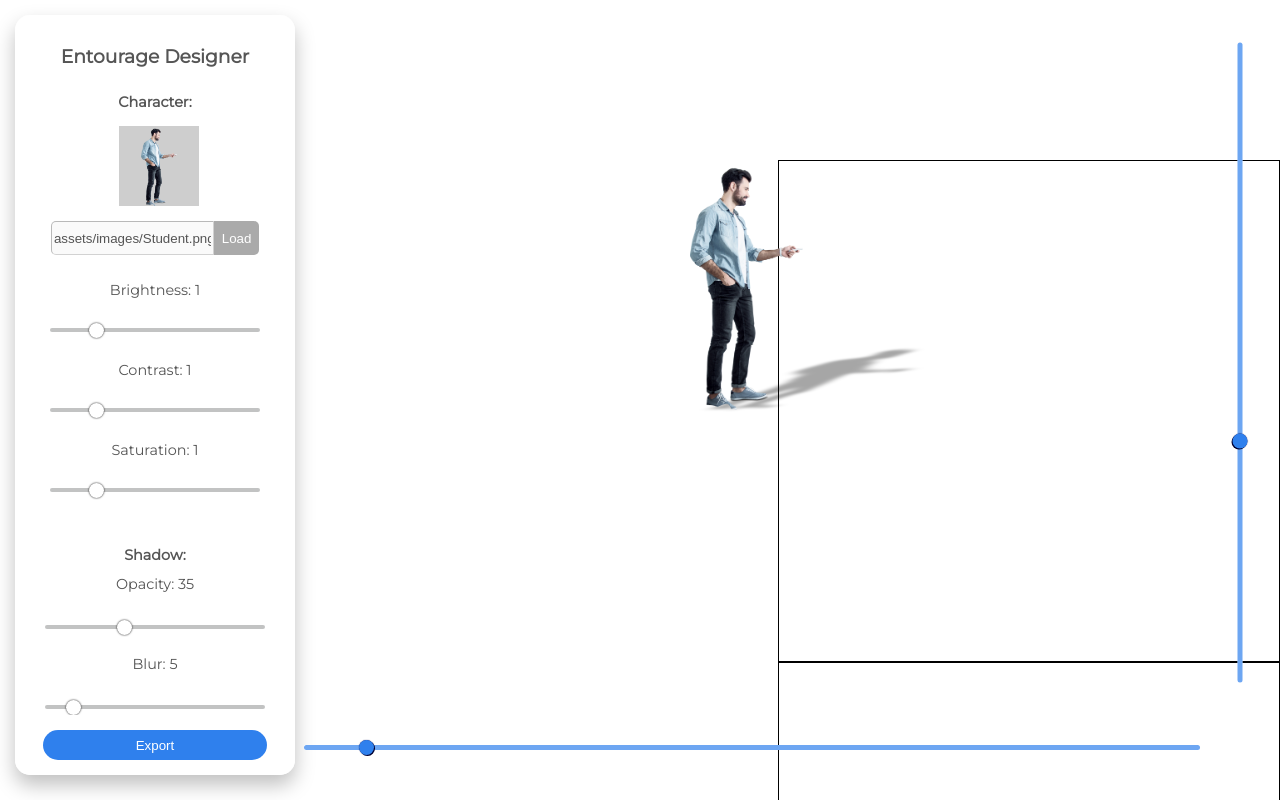
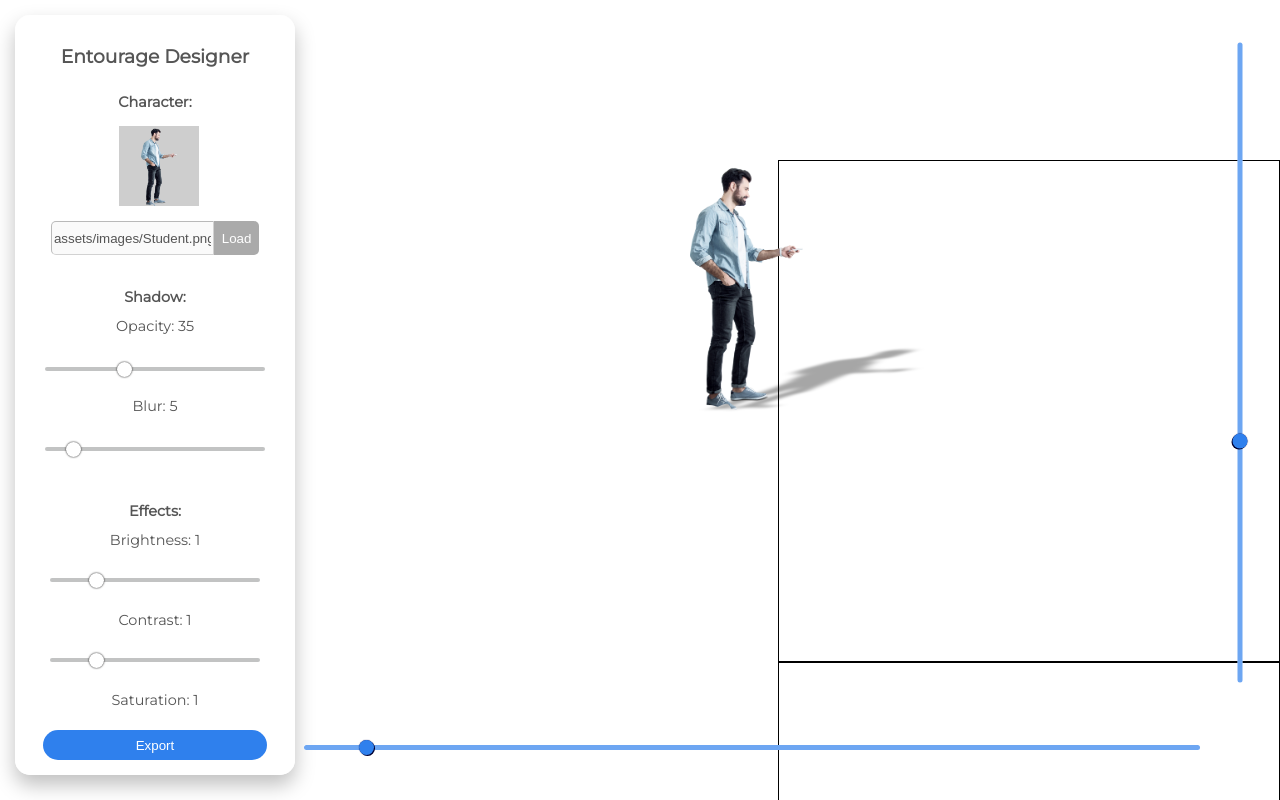
Before and after one commit to AlbertoCaballero/entourage-designer, an Angular app: page /editor in a window 1280 px wide. Built offline with nearby package versions, Linux system fonts and the light colour scheme.

Commit message:
UI adjustments

```diff
--- a/src/app/viewbox/viewbox.component.html
+++ b/src/app/viewbox/viewbox.component.html
@@ -23,6 +23,20 @@
     <input type="button" class="imgbutton" value="Load" (click)="changeImageLocal()">
   </div>
 
+  <br><br>
+
+  <b>Shadow:</b>
+  <div class="shadow-properties-container">
+    Opacity: {{opacityNum}}<br><input type="range" id="opacity-number" min="0" max="100" step="1"
+      (input)="opacityNum=$event.target.value" class="range-shadow control-sliders" value={{opacityNum}}><br>
+
+    Blur: {{blurNum}}<br><input type="range" id="blur-number" min="0" max="50" step="1"
+      (input)="blurNum=$event.target.value" class="range-shadow control-sliders" value={{blurNum}}><br>
+  </div>
+
+  <br><br>
+
+  <b>Effects:</b>
   <div class="character-properties-container">
     Brightness: {{brightNum}}<input type="range" id="bright-number" min="0" max="5" step="0.01" (input)="brightNum=$event.target.value"
       style="width: 210px; height: 10px;" value={{brightNum}} class="control-sliders">
@@ -35,15 +49,6 @@
   </div>
 
   <br><br>
-
-  <b>Shadow:</b>
-  <div class="shadow-properties-container">
-    Opacity: {{opacityNum}}<br><input type="range" id="opacity-number" min="0" max="100" step="1"
-      (input)="opacityNum=$event.target.value" class="range-shadow control-sliders" value={{opacityNum}}><br>
-
-    Blur: {{blurNum}}<br><input type="range" id="blur-number" min="0" max="50" step="1"
-      (input)="blurNum=$event.target.value" class="range-shadow control-sliders" value={{blurNum}}><br>
-  </div>
 
   <div class="button">
     <input type="button" value="Export" class="imgbtn" (click)="renderMasks()">
```
